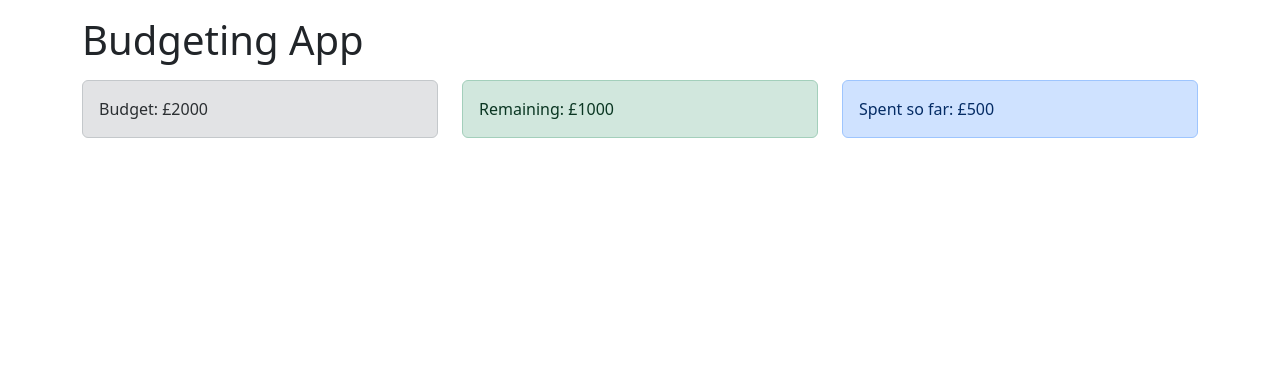
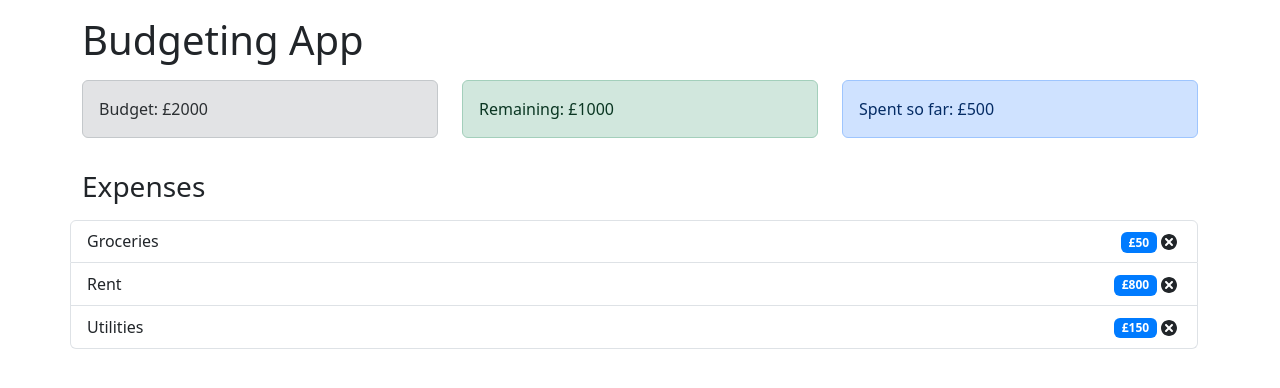
Before and after one commit to Noblenog/budgeting-app, a React (Create React App) app: page / in a window 1280 px wide. Shown: the top 388 px of the page. Built offline with nearby package versions, Linux system fonts and the light colour scheme.

Commit message:
added rudimentary expense list display for front page

```diff
--- a/src/App.js
+++ b/src/App.js
@@ -3,6 +3,7 @@
 import Budget from './components/Budget';
 import Remaining from './components/Remaining';
 import ExpenseTotal from './components/ExpenseTotal';
+import ExpenseList from './components/ExpenseList';
 
 const App = () => {
   return (
@@ -19,6 +20,10 @@
           <ExpenseTotal />
         </div>
       </div>
+      <h3 className ='mt-3'>Expenses</h3>
+      <div className = 'row mt-3'>
+        <ExpenseList />
+      </div>
     </div>
   );
 };
--- /dev/null
+++ b/src/components/ExpenseItem.js
@@ -0,0 +1,16 @@
+import React from 'react';
+import { TiDelete } from 'react-icons/ti';
+
+const ExpenseItem = (props)=> {
+    return (
+        <li className='list-group-item d-flex justify-content-between align-items-center'>
+            {props.name}
+            <div>
+                <span className='badge badge-primary badge-pill mr-3'>£{props.cost}</span>
+                <TiDelete size ='1.5em'></TiDelete>
+            </div>
+        </li>
+    );
+};
+
+export default ExpenseItem;
--- /dev/null
+++ b/src/components/ExpenseList.js
@@ -0,0 +1,21 @@
+import React from 'react';
+import ExpenseItem from './ExpenseItem';
+
+
+const ExpenseList = () => {
+    const expenses = [
+        { id: 1, name: 'Groceries', cost: 50 },
+        { id: 2, name: 'Rent', cost: 800 },
+        { id: 3, name: 'Utilities', cost: 150 },
+    ];
+
+    return (
+        <ul className="list-group">
+            {expenses.map((expense) => (
+                <ExpenseItem key={expense.id} name={expense.name} cost={expense.cost} />
+            ))}
+        </ul>
+    );
+};
+
+export default ExpenseList;
--- a/src/index.css
+++ b/src/index.css
@@ -11,3 +11,8 @@
   font-family: source-code-pro, Menlo, Monaco, Consolas, 'Courier New',
     monospace;
 }
+
+.badge-primary {
+  background-color: #007bff !important; /* Blue background */
+  color: white !important;            /* White text */
+}
```
